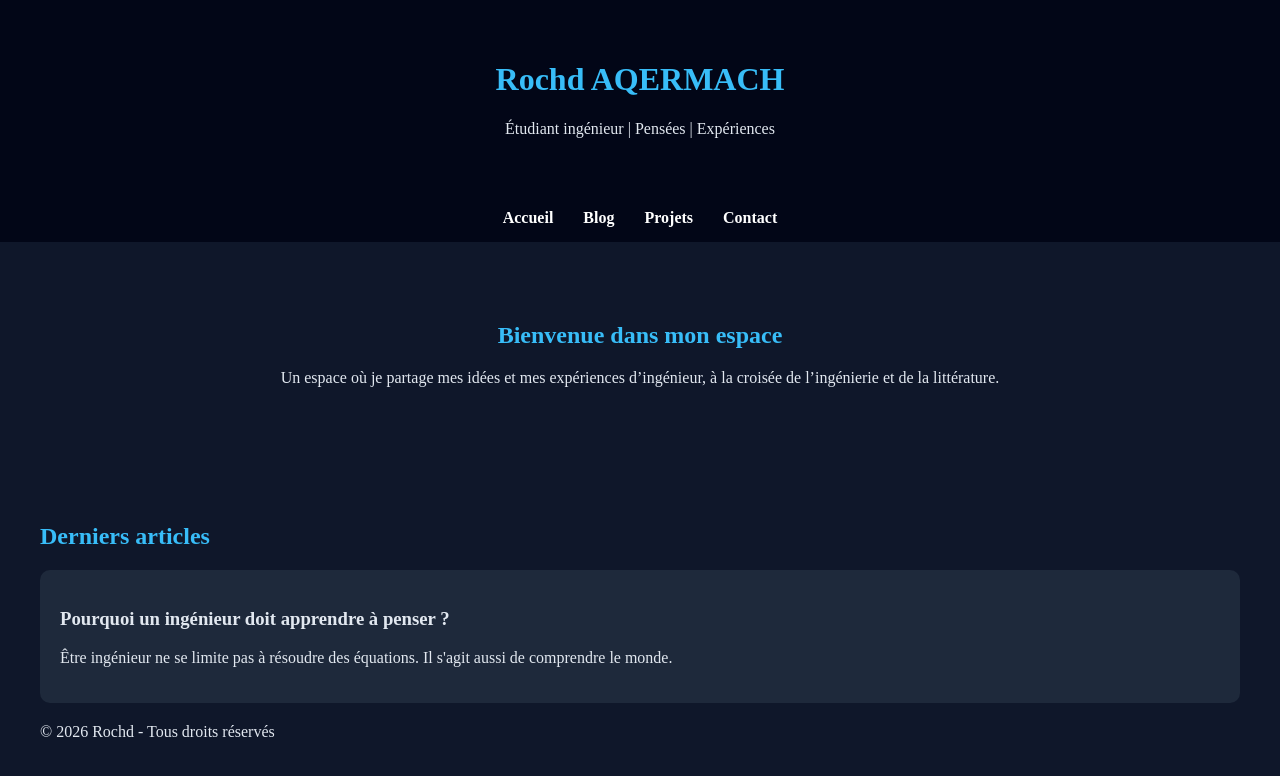
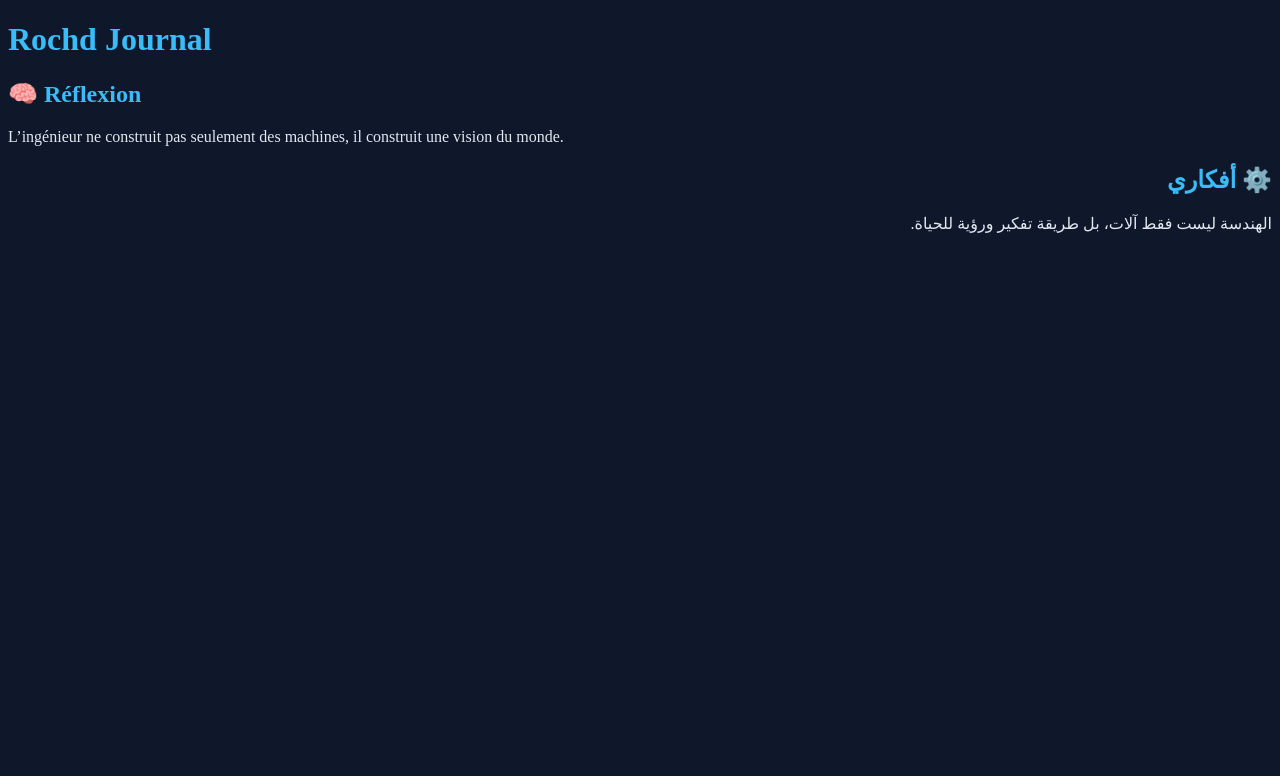
Before and after one commit to Averroes40/Rochd-journal, a Jekyll site: the page index.html, which Jekyll copies as it is, in a window 1280 px wide. Shown: the top 776 px of the page. Built offline with Jekyll 4.4.1, drawn with Linux system fonts in a browser that asks for light colours.

Commit message:
Revise index.html for improved layout and content
Updated the structure and content of the index.html file, including new sections for reflections in French and Arabic.

```diff
--- a/index.html
+++ b/index.html
@@ -1,47 +1,36 @@
 <!DOCTYPE html>
 <html lang="fr">
 <head>
-    <meta charset="UTF-8">
-    <title>Rochd - Journal</title>
-    <link rel="stylesheet" href="style.css">
-    <link rel="stylesheet" href="assets/css/style.css">
+  <meta charset="UTF-8">
+  <title>Rochd Journal</title>
+
+  <link rel="stylesheet" href="assets/css/style.css">
 </head>
+
 <body>
 
-<header>
-    <h1>Rochd AQERMACH</h1>
-    <p>Étudiant ingénieur | Pensées | Expériences</p>
-</header>
+  <div class="container">
 
-<nav>
-    <a href="#">Accueil</a>
-    <a href="#">Blog</a>
-    <a href="#">Projets</a>
-    <a href="#">Contact</a>
-</nav>
+    <h1>Rochd Journal</h1>
 
-<section class="hero">
-    <h2>Bienvenue dans mon espace</h2>
-    <p>
-        Un espace où je partage mes idées et mes expériences d’ingénieur,
-        à la croisée de l’ingénierie et de la littérature.
-    </p>
-</section>
+    <!-- Français -->
+    <section>
+      <h2>🧠 Réflexion</h2>
+      <p>
+        L’ingénieur ne construit pas seulement des machines,
+        il construit une vision du monde.
+      </p>
+    </section>
 
-<section class="blog">
-    <h2>Derniers articles</h2>
+    <!-- Arabe -->
+    <section dir="rtl" class="arabic">
+      <h2>⚙️ أفكاري</h2>
+      <p>
+        الهندسة ليست فقط آلات، بل طريقة تفكير ورؤية للحياة.
+      </p>
+    </section>
 
-    <article>
-        <h3>Pourquoi un ingénieur doit apprendre à penser ?</h3>
-        <p>
-            Être ingénieur ne se limite pas à résoudre des équations.
-            Il s'agit aussi de comprendre le monde.
-        </p>
-    </article>
-
-<footer>
-    <p>© 2026 Rochd - Tous droits réservés</p>
-</footer>
+  </div>
 
 </body>
 </html>
```
